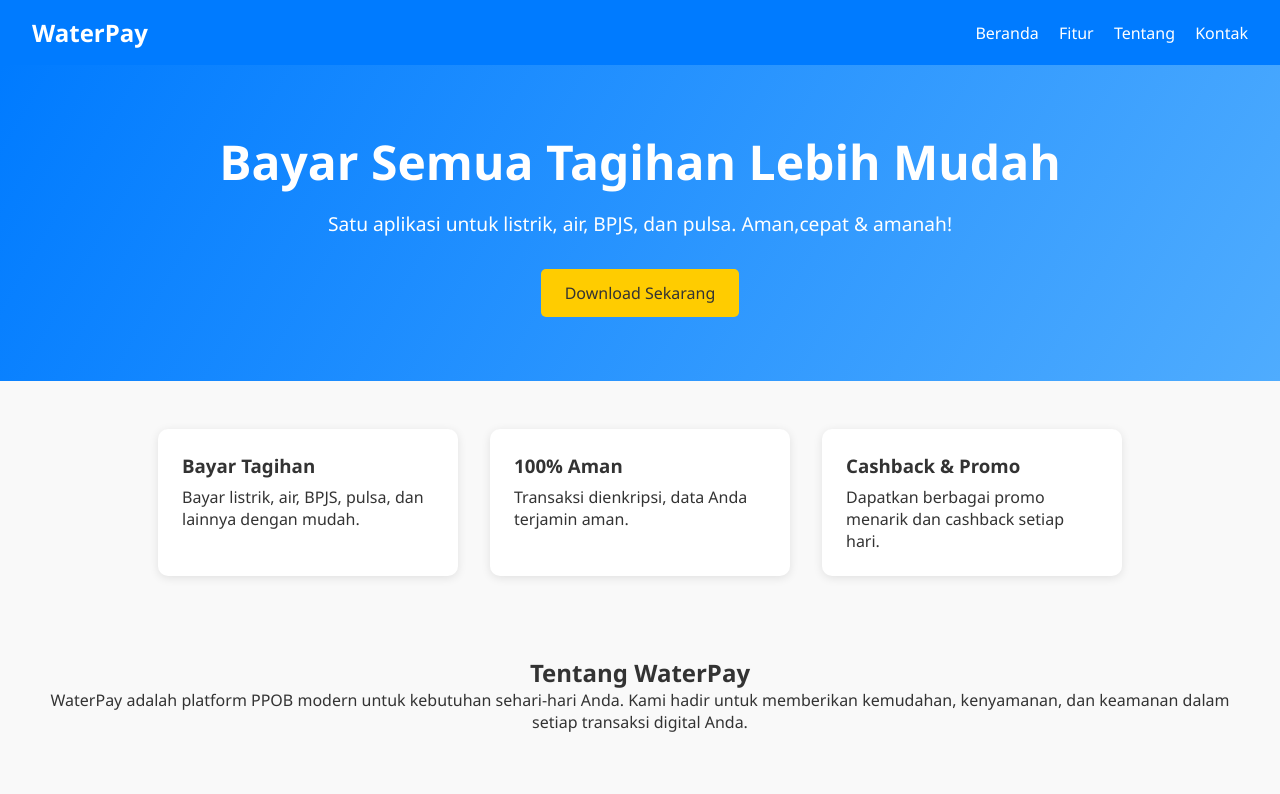
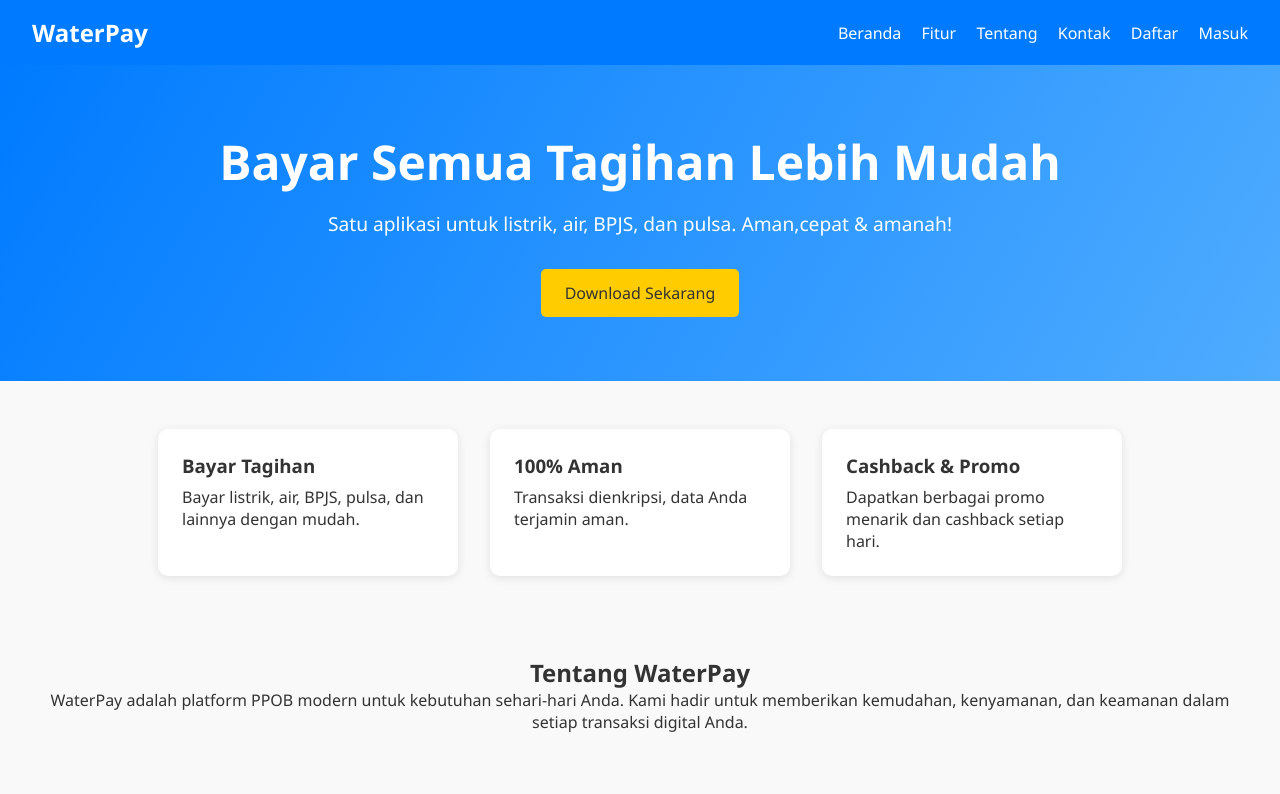
Before and after one commit to waterpay/waterpay, a plain HTML site: page index.html in a window 1280 px wide. Shown: the top 794 px of the page. Drawn offline with Linux system fonts and the light colour scheme.

Commit message:
Update index.html

```diff
--- a/index.html
+++ b/index.html
@@ -93,6 +93,8 @@
       <a href="#fitur">Fitur</a>
       <a href="#tentang">Tentang</a>
       <a href="#kontak">Kontak</a>
+      <a href="#kontak">Daftar</a>
+      <a href="#kontak">Masuk</a>
     </nav>
   </header>
 
```
